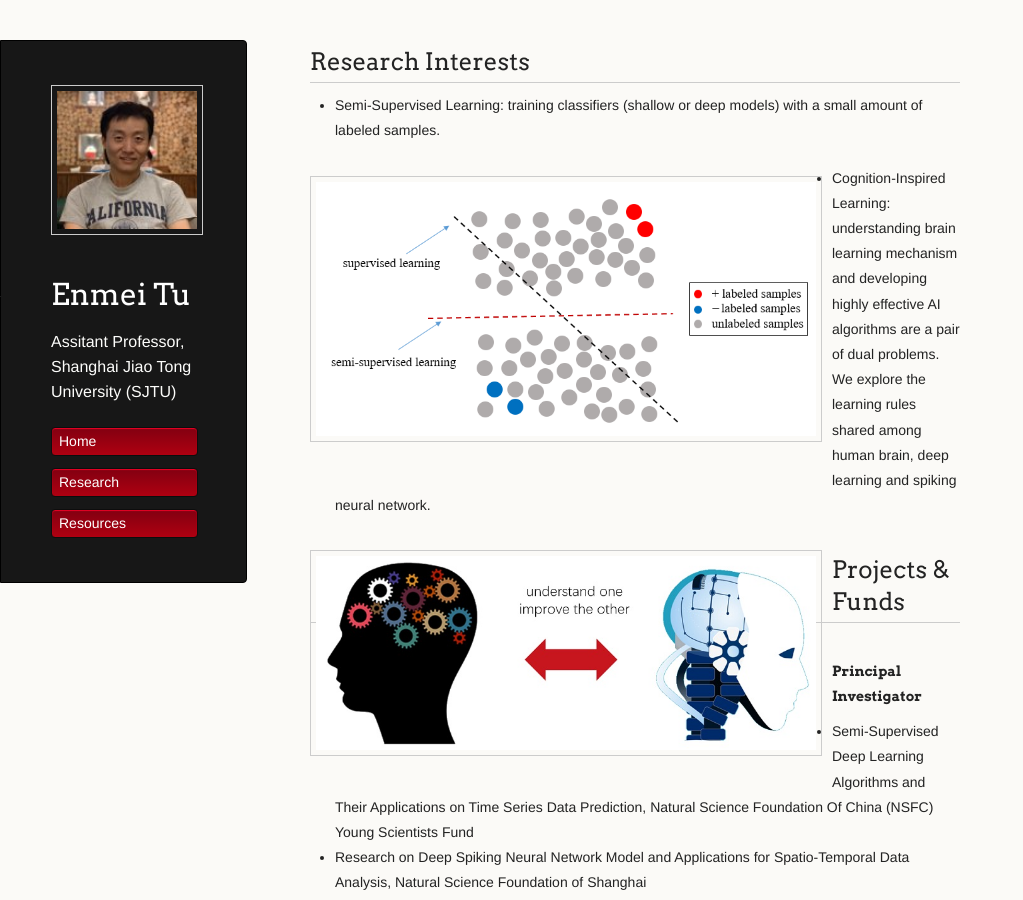
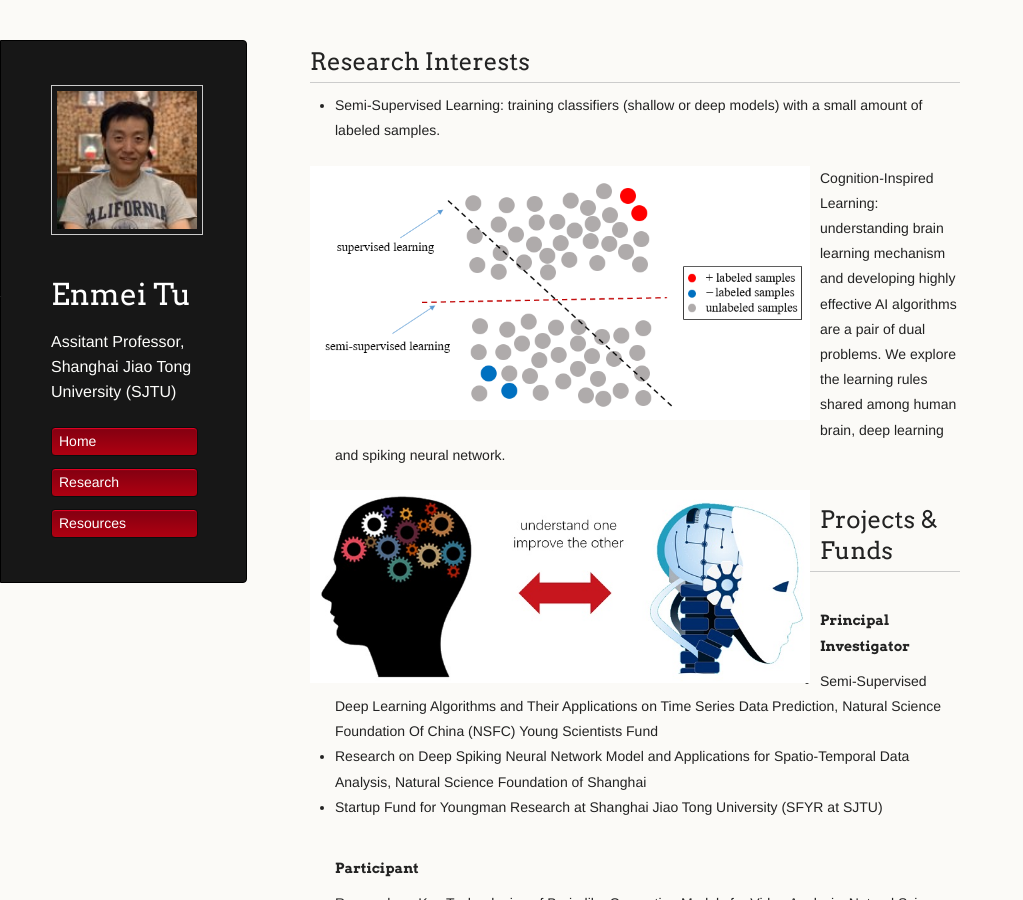
Before and after one commit to hellotem/enmeitu.github.io, a Jekyll site: the page built from research/index.md, in a window 1280 px wide and 900 px high. Shown: the whole window, without its empty margins (0-1023 px from the left). Built offline with Jekyll 4.4.1, drawn with Linux system fonts in a browser that asks for light colours; our own code applies the rules of GitHub Pages for plain Markdown files.

Commit message:
Update index.md

```diff
--- a/research/index.md
+++ b/research/index.md
@@ -1,13 +1,13 @@
 ## Research Interests
 * Semi-Supervised Learning: training classifiers (shallow or deep models) with a small amount of labeled samples.
-<div>
+<p>
 <img src="ssl5.png" alt="Markdown Monster icon" style="float: left; margin-right: 10px;" width="500"/>
- </div>
+ </p>
 
 * Cognition-Inspired Learning: understanding brain learning mechanism and developing highly effective AI algorithms are a pair of dual problems. We explore the learning rules shared among human brain, deep learning and spiking neural network.
-<div>
+<p>
 <img src="BIAI2.jpg" alt="Markdown Monster icon" style="float: left; margin-right: 10px;" width="500"/>
- </div>
+ </p>
 
 ## Projects & Funds
 #### Principal Investigator
```
